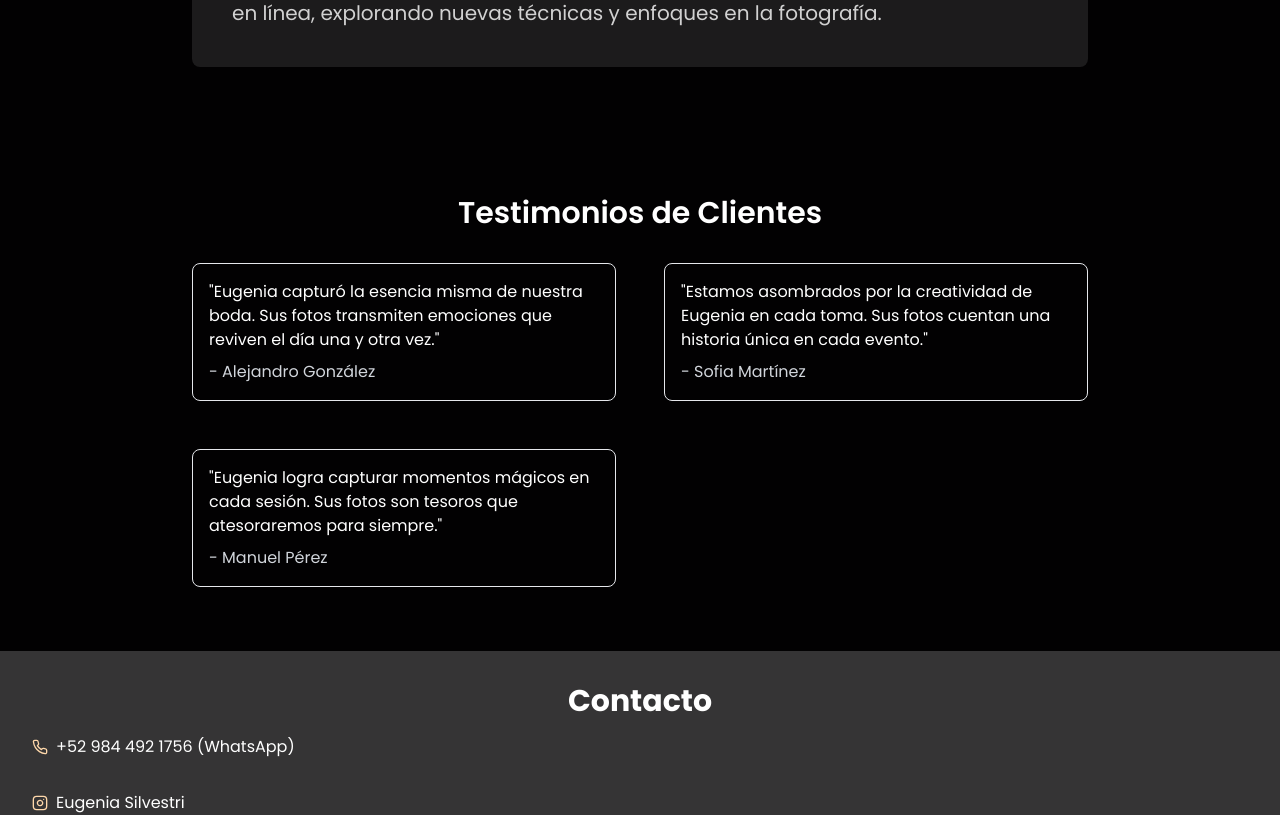
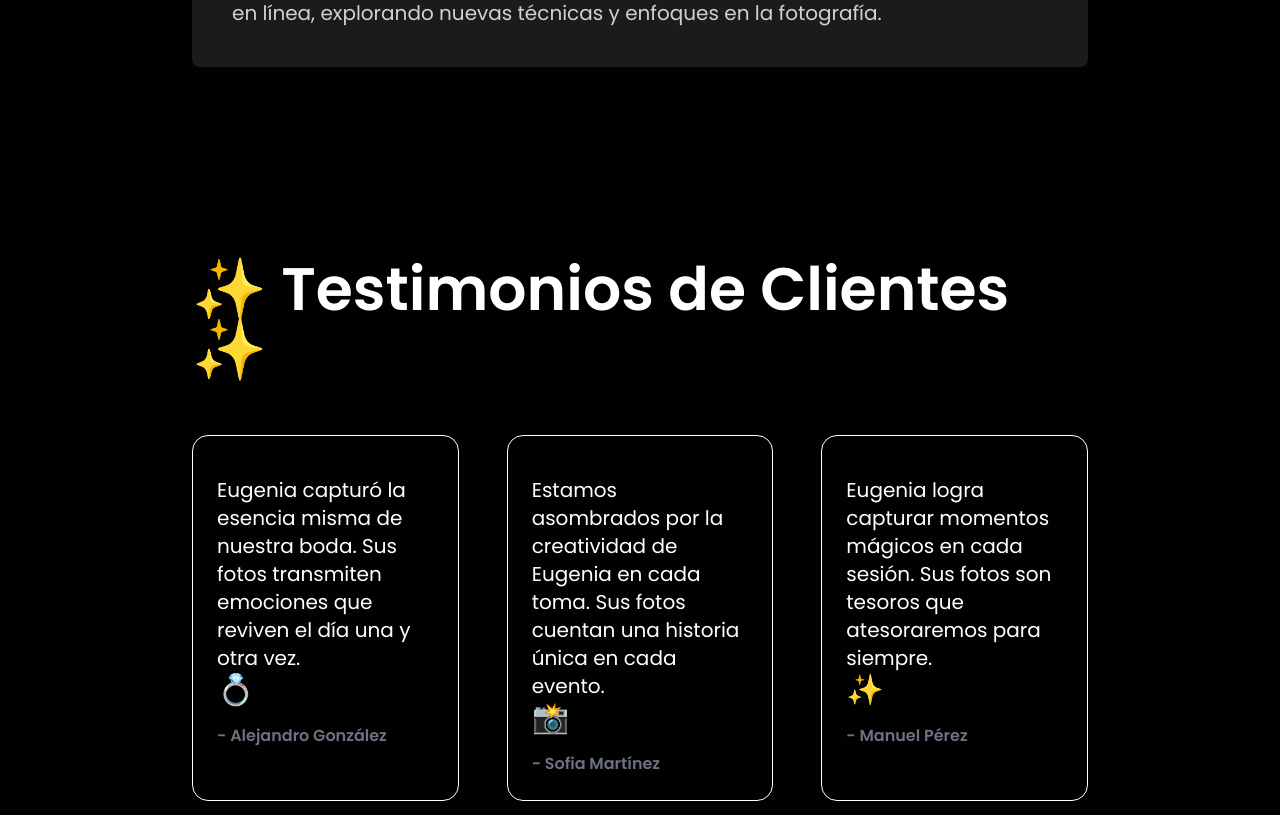
Before and after one commit to di4m0nds/euyi, a React (Vite) app: page / in a window 1280 px wide. Shown: the part 3780-4595 px from the top of the page. Built offline with nearby package versions, Linux system fonts and the light colour scheme.

Commit message:
New design for testimonials

```diff
--- a/src/components/Testimonials/Testimonials.tsx
+++ b/src/components/Testimonials/Testimonials.tsx
@@ -1,25 +1,40 @@
-function Testimonials() {
+import { motion } from 'framer-motion';
+
+const testimonials = [
+    {
+        text: "Eugenia capturó la esencia misma de nuestra boda. Sus fotos transmiten emociones que reviven el día una y otra vez.",
+        author: "Alejandro González",
+        emoji: "💍"
+    },
+    {
+        text: "Estamos asombrados por la creatividad de Eugenia en cada toma. Sus fotos cuentan una historia única en cada evento.",
+        author: "Sofia Martínez",
+        emoji: "📸"
+    },
+    {
+        text: "Eugenia logra capturar momentos mágicos en cada sesión. Sus fotos son tesoros que atesoraremos para siempre.",
+        author: "Manuel Pérez",
+        emoji: "✨"
+    }
+];
+
+export default function Testimonials() {
     return (
-        <section className="py-16" id="testimonios">
-            <h2 className="text-3xl font-semibold text-center mb-8">Testimonios de Clientes</h2>
-            <div className="grid grid-cols-1 md:grid-cols-2 gap-12">
-                <div className="border rounded-lg p-4">
-                    <p>"Eugenia capturó la esencia misma de nuestra boda. Sus fotos transmiten emociones que reviven el día una y otra vez."</p>
-                    <p className="mt-2 text-gray-300">- Alejandro González</p>
-                </div>
-
-                <div className="border rounded-lg p-4">
-                    <p>"Estamos asombrados por la creatividad de Eugenia en cada toma. Sus fotos cuentan una historia única en cada evento."</p>
-                    <p className="mt-2 text-gray-300">- Sofia Martínez</p>
-                </div>
-
-                <div className="border rounded-lg p-4">
-                    <p>"Eugenia logra capturar momentos mágicos en cada sesión. Sus fotos son tesoros que atesoraremos para siempre."</p>
-                    <p className="mt-2 text-gray-300">- Manuel Pérez</p>
-                </div>
+        <section className="py-32" id="testimonios">
+            <h2 className="text-5xl md:text-6xl font-semibold text-left mb-14 z-30">✨ Testimonios de Clientes ✨</h2>
+            <div className="grid grid-cols-1 md:grid-cols-3 gap-12">
+                {testimonials.map((testimonial, index) => (
+                    <motion.div
+                        key={index}
+                        className="border border-white rounded-2xl p-6 transition-shadow shadow-2xl shadow-transparent hover:shadow-yellow-100/40 duration-500 bg-black/10 text-white"
+                        whileHover={{ scale: 1.05 }}
+                    >
+                        <p className="mt-4 text-xl">{testimonial.text}</p>
+                        <span className="text-3xl">{testimonial.emoji}</span>
+                        <p className="mt-4 text-gray-500 font-semibold">- {testimonial.author}</p>
+                    </motion.div>
+                ))}
             </div>
         </section>
-    )
+    );
 }
-
-export default Testimonials
```
